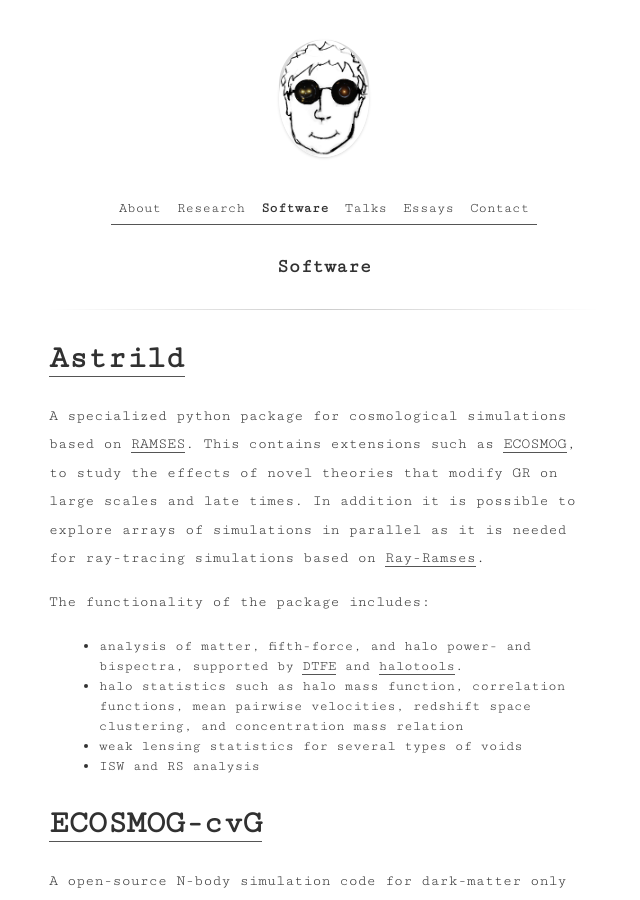
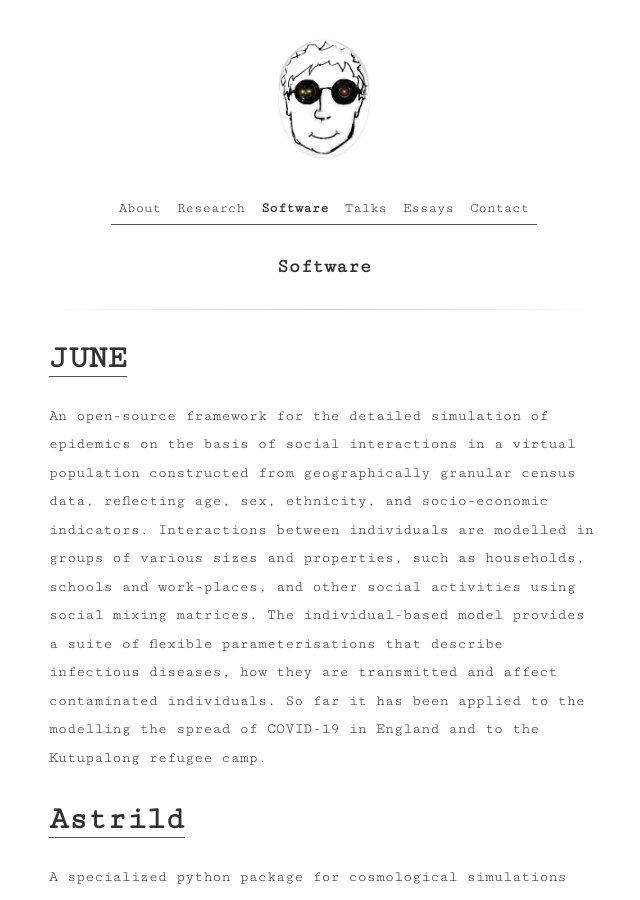
Before and after one commit to Christovis/Christovis.github.io, a Jekyll site: the page built from software.md, in a window 1280 px wide and 900 px high. Shown: the whole window, without its empty margins (316-956 px from the left). Built offline with Jekyll 4.4.1, drawn with Linux system fonts in a browser that asks for light colours.

Commit message:
update software

```diff
--- a/software.md
+++ b/software.md
@@ -3,8 +3,12 @@ layout: page
 title: Software
 ---
 
+# <a href="https://github.com/IDAS-Durham/JUNE">JUNE</a>
+
+An open-source framework for the detailed simulation of epidemics on the basis of social interactions in a virtual population constructed from geographically granular census data, reflecting age, sex, ethnicity, and socio-economic indicators. Interactions between individuals are modelled in groups of various sizes and properties, such as households, schools and work-places, and other social activities using social mixing matrices. The individual-based model provides a suite of flexible parameterisations that describe infectious diseases, how they are transmitted and affect contaminated individuals. So far it has been applied to the modelling the spread of COVID-19 in England and to the Kutupalong refugee camp.
+
+
 # <a href="https://github.com/Christovis/astrild">Astrild</a>
-
 
 A specialized python package for cosmological simulations based on [RAMSES](https://bitbucket.org/rteyssie/ramses/wiki/Home). This contains extensions such as [ECOSMOG](https://arxiv.org/abs/1110.1379), to study the effects of novel theories that modify GR on large scales and late times. In addition it is possible to explore arrays of simulations in parallel as it is needed for ray-tracing simulations based on [Ray-Ramses](https://arxiv.org/pdf/1601.02012.pdf).
 
```
